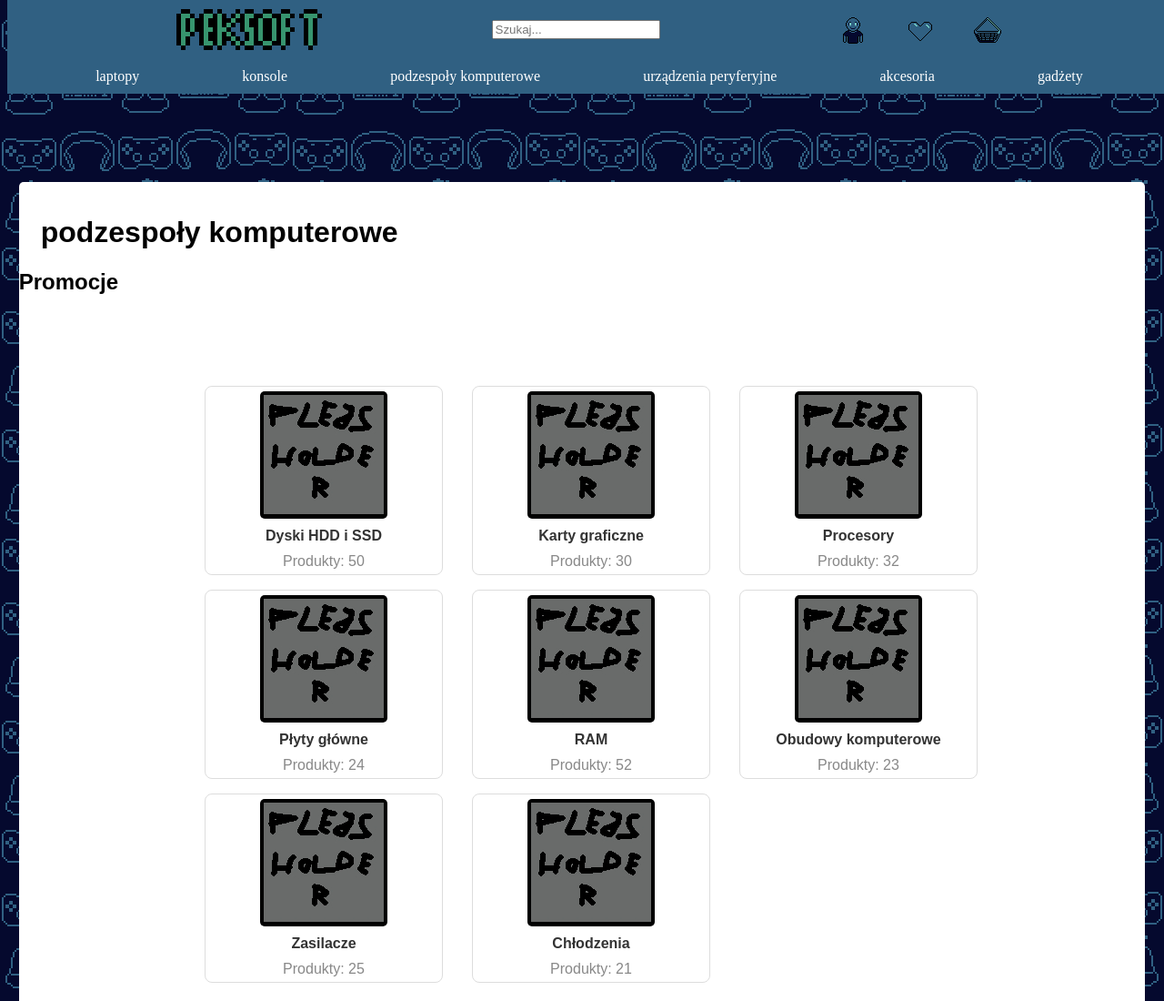
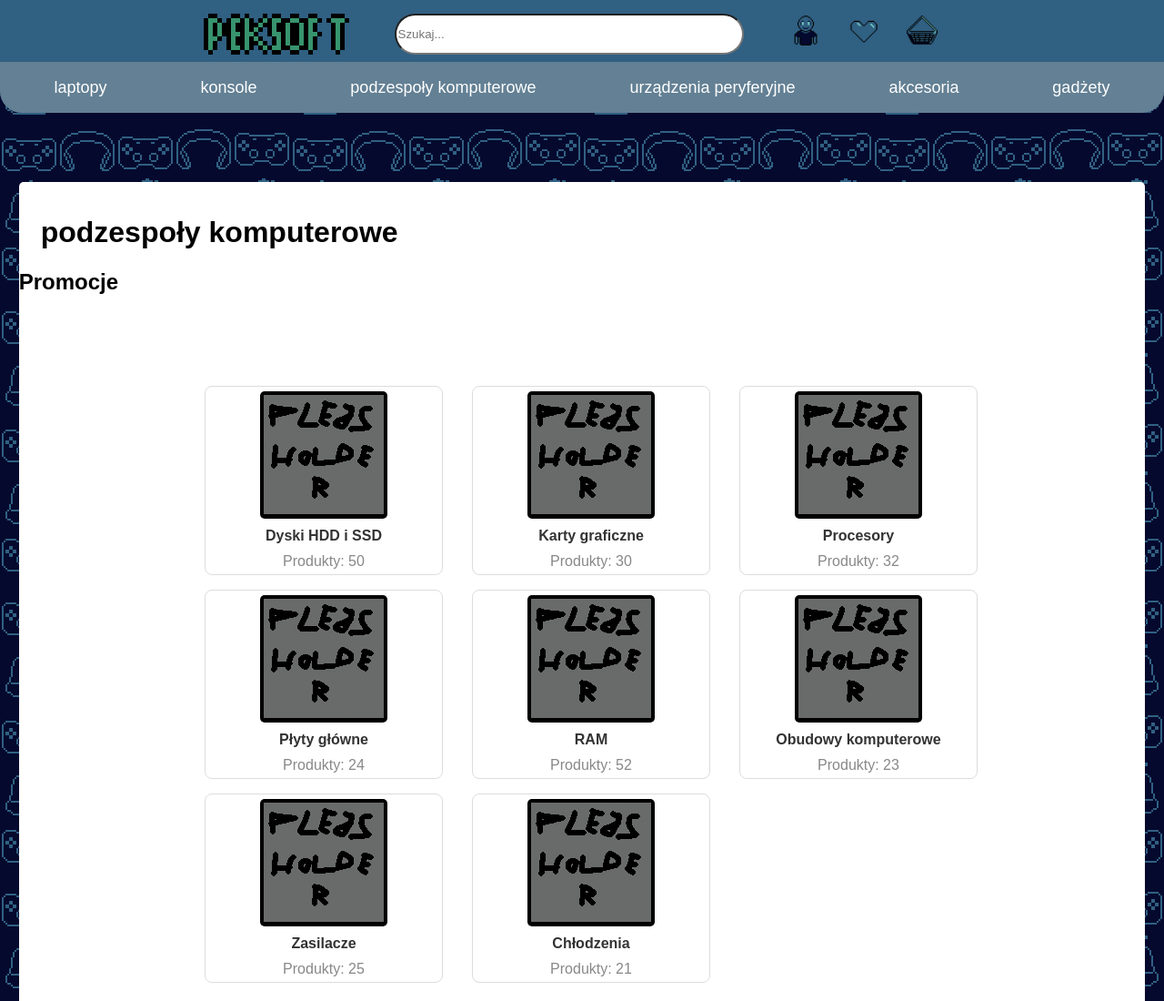
Before and after one commit to MichalPekalski89012/E-commerce-app-Peksoft.com, a plain HTML site: page categoryPages/hardware-category.html in a window 1280 px wide. Shown: the top 1100 px of the page at 91% size. Drawn offline with Linux system fonts and the light colour scheme; no server answers.

Commit message:
poprawiony pasek nawigacyjny

```diff
--- a/categoryPages/hardware-category.html
+++ b/categoryPages/hardware-category.html
@@ -8,11 +8,12 @@
   <title>podzespoły komputerowe</title>
 </head>
 <body>
-  <nav>
+  <header>
+    <div class="navbar">
       <div class="nav-top-section">
         <a href="/home-page.html"><img src="/images/icons/logoplaceholder.png" alt="Logo" class="logo"></a>
         <input type="text" placeholder="Szukaj...">
-      <div class="user-actions">
+        <div class="user-nav-actions">
             <a href="/clientPages/login-page.html"><img src="/images/icons/userIcon.png" alt="userIcon"></a>
             <a href="/clientPages/wishlist.html"><img src="/images/icons/wishlistIcon.png" alt="wishlist"></a>
             <a href="/clientPages/cart.html"><img src="/images/icons/cartIcon.png" alt="cart"></a>
@@ -28,7 +29,9 @@
             <a href="/categoryPages/gadgets-category.html?category=collectibles">gadżety</a>
 
       </div>
-  </nav>
+    </div>
+  </header>
+
 
   <main>
     <h1>podzespoły komputerowe</h1>
--- /dev/null
+++ b/styles/navigation-bar-copy.css
@@ -0,0 +1,66 @@
+nav {
+  background-color: #306082;
+  overflow: hidden;
+  position: fixed;
+  top: 0;
+  width: 100%;
+  z-index: 1000;
+  margin: 0px;
+  font-family: sans-serif;
+}
+
+nav a {
+  float: left;
+  display: block;
+  color: white;
+  text-align: center;
+  padding: 10px 16px;
+  text-decoration: none;
+}
+
+.nav-bottom-section a:hover{
+  border-top-left-radius: 5px;
+  border-top-right-radius: 5px;
+}
+
+nav a:hover {
+  background-color: #71c9c2;
+  color: black;
+}
+
+/* test */
+
+.vertical-header {
+  display: flex;
+  flex-direction: column;
+  background-color: #333;
+  color: #fff;
+  padding: 10px 20px;
+}
+
+.nav-top-section, .nav-bottom-section {
+  display: flex;
+  align-items: center;
+  justify-content: space-evenly;
+}
+
+.header-left img {
+  height: 40px;
+}
+
+.header-left input {
+  margin-left: 10px;
+  padding: 5px;
+  border: none;
+  border-radius: 5px;
+}
+
+.user-actions a {
+  margin-left: 10px;
+}
+
+.header-right nav a {
+  color: #fff;
+  text-decoration: none;
+  margin-right: 20px;
+}
--- a/styles/navigation-bar.css
+++ b/styles/navigation-bar.css
@@ -1,60 +1,74 @@
-nav {
+
+.navbar{
   background-color: #306082;
   overflow: hidden;
   position: fixed;
-  top: 0;
-  width: 100%;
-  z-index: 1000;
-  margin: 0px;
+  width: 100vw;
+  top: -1px;
+  font-family: sans-serif;
+  border-bottom-left-radius: 24px;
+  border-bottom-right-radius: 24px;
+  margin-left: -8px;
 }
 
-nav a {
-  float: left;
-  display: block;
-  color: white;
-  text-align: center;
-  padding: 10px 16px;
-  text-decoration: none;
+
+/* gorna sekcja nawigacji */
+.nav-top-section{
+  display: inline-flex;
+  width: 100%;
+  justify-content: center;
+  column-gap: 50px;
+  padding-top: 16px;
+  padding-bottom: 8px;
 }
 
-nav a:hover {
-  background-color: #71c9c2;
-  color: black;
+.nav-top-section input{
+  width: 30%;
+  border-radius: 24px;
 }
 
-/* test */
-
-.vertical-header {
-  display: flex;
-  flex-direction: column;
-  background-color: #333;
-  color: #fff;
-  padding: 10px 20px;
+.user-nav-actions a{
+  margin-right: 24px;
 }
 
-.nav-top-section, .nav-bottom-section {
-  display: flex;
-  align-items: center;
-  justify-content: space-evenly;
+.user-nav-actions img{
+  width: 36px;
 }
 
-.header-left img {
+.user-nav-actions img:hover{
+  border-radius: 8px;
+  background: #71c9c2;
+  padding: 2px;
+  -webkit-transition: background 0.5s ease;
+  -moz-transition: background 0.5s ease;
+  -ms-transition: background 0.5s ease;
+  -o-transition: background 0.5s ease;
+  transition: background 0.5s ease;
+}
+
+/* dolna sekcja nawigacji */
+.nav-bottom-section{
+  background-color: #638094;
+  display: flex;
+  justify-content: center;
+  padding: 8px;
   height: 40px;
 }
 
-.header-left input {
-  margin-left: 10px;
-  padding: 5px;
-  border: none;
-  border-radius: 5px;
+.nav-bottom-section a{
+  display: flex;
+  align-items: center;
+  color: white;
+  text-decoration: none;
+  padding: 8px;
+  text-align: center;
+  margin: -8px auto;
+  cursor: pointer;
+  font-size: 18px;
 }
 
-.user-actions a {
-  margin-left: 10px;
+.nav-bottom-section a:hover{
+  background: #71c9c2;
+  color: black;
+  border-radius: 16px;
 }
-
-.header-right nav a {
-  color: #fff;
-  text-decoration: none;
-  margin-right: 20px;
-}
```
Also changed, not shown: clientPages/client-control-panel.html (+1 -3 lines). Lines whose indentation alone changed are shown as unchanged.
